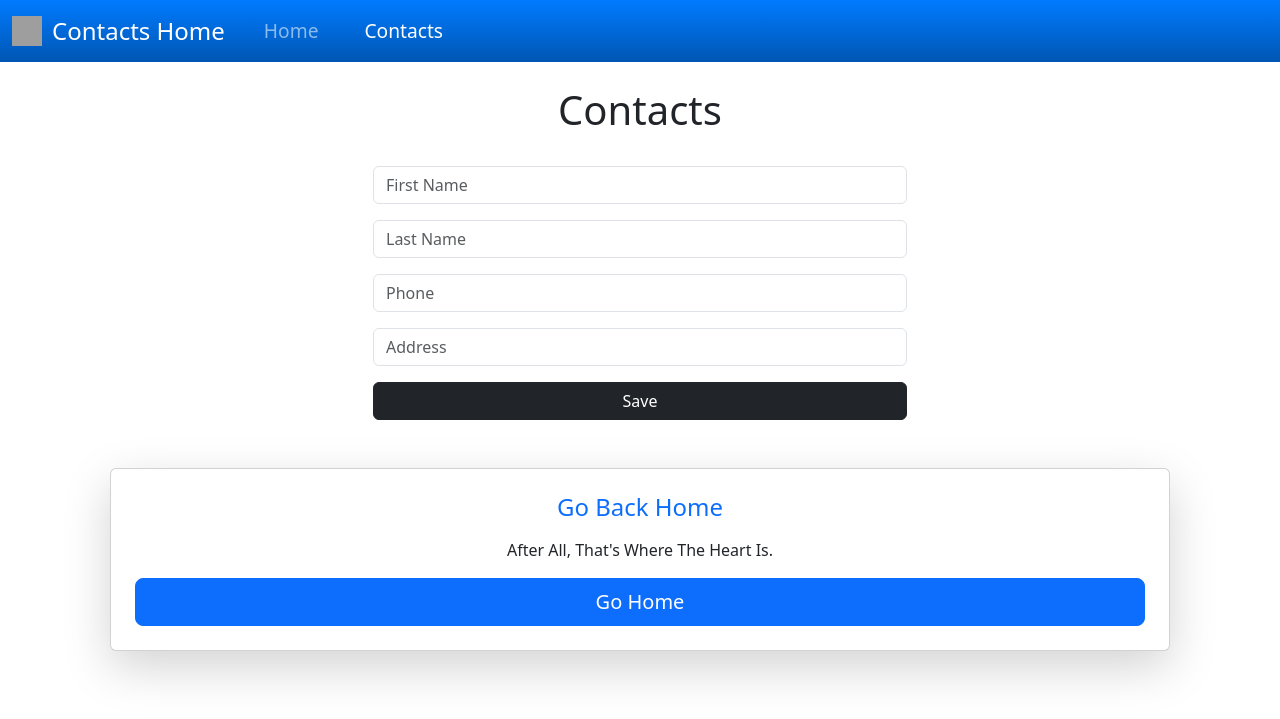
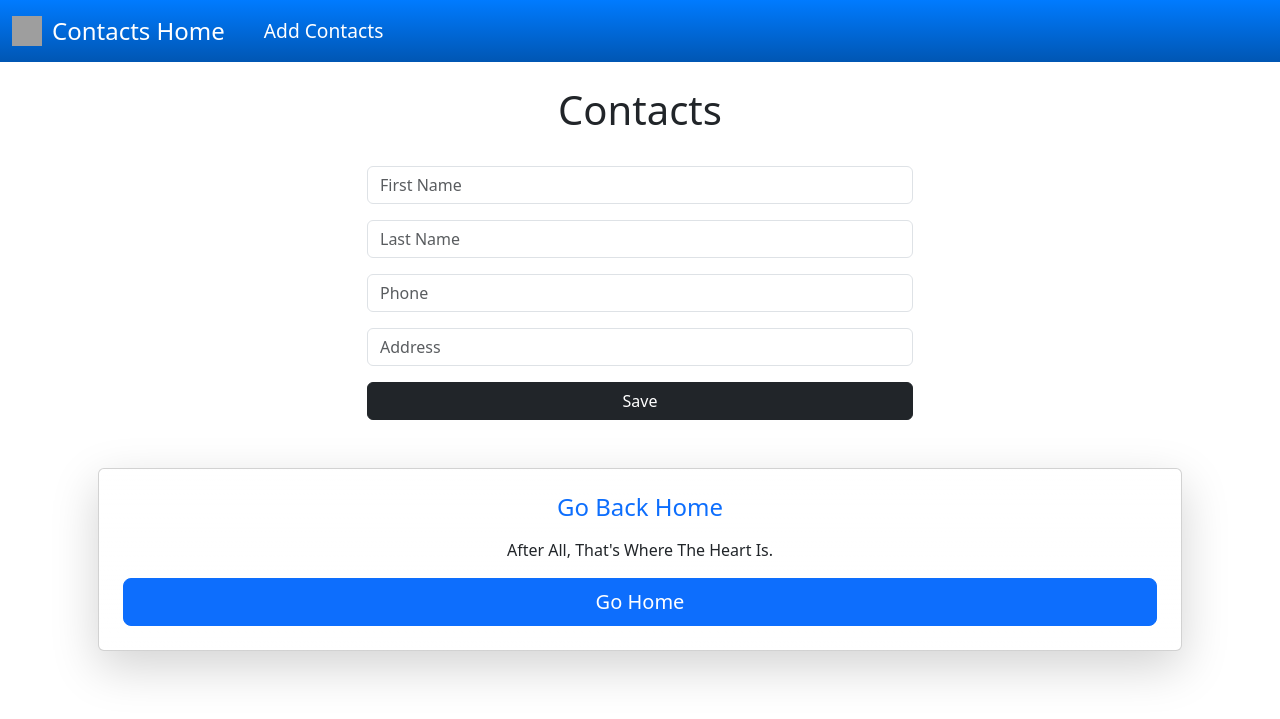
Before and after one commit to KMcClain23/Address-Book, a Flask app: page /contacts in a window 1280 px wide. Shown: the top 719 px of the page. Run offline with Flask 3, Linux system fonts and the light colour scheme; grey boxes are pictures that could not be loaded.

Commit message:
Save point before boss battle

```diff
--- a/app/static/css/main.css
+++ b/app/static/css/main.css
@@ -23,3 +23,8 @@
 .nav-link:hover {
     color: #ffc107;
 }
+
+.navbar-nav .active > .nav-link {
+    color: #ffc107;
+    font-weight: bold;
+}
--- a/app/templates/base.html
+++ b/app/templates/base.html
@@ -13,10 +13,10 @@
 
     {% include 'nav.html' %}
 
-    <div class = "container mt-4">
+    <div class = "distinguished-container mt-4">
         {% with messages = get_flashed_messages() %}
             {% if messages %}
-                <div class = "alert alert-info">
+                <div class = "remarkable-alert alert alert-info">
                     <ul>
                         {% for message in messages %}
                             <li>{{ message }}</li>
@@ -34,7 +34,7 @@
         </div>
     </div>
 
-    <div class="container">
+    <div class="exquisite-container">
         <div class="row">
             <div class="col">
                 {% block content %}
--- a/app/templates/nav.html
+++ b/app/templates/nav.html
@@ -1,3 +1,4 @@
+
 <nav class="navbar navbar-expand-lg bg-primary-subtle" data-bs-theme="dark">
     <div class="container-fluid">
         <a class="navbar-brand" href="{{ url_for('index')}}"><img src="https://res.cloudinary.com/djvpgim4w/image/upload/v1691810365/Bald_Kevin_100x100_rv4ex9.png" alt="Logo" class="logo">Contacts Home</a>
@@ -6,8 +7,7 @@
         </button>
         <div class="collapse navbar-collapse" id="navbarNavAltMarkup">
             <div class="navbar-nav">
-                <a class="nav-link {{ 'active' if request.endpoint == 'index'}}" href="{{ url_for('index')}}">Home</a>
-                <a class="nav-link {{ 'active' if request.endpoint == 'contacts'}}" href="{{ url_for('contacts')}}">Contacts</a>
+                <a class="nav-link {{ 'active' if request.endpoint == 'contacts'}}" href="{{ url_for('contacts')}}">Add Contacts</a>
             </div>
         </div>
     </div>
```
